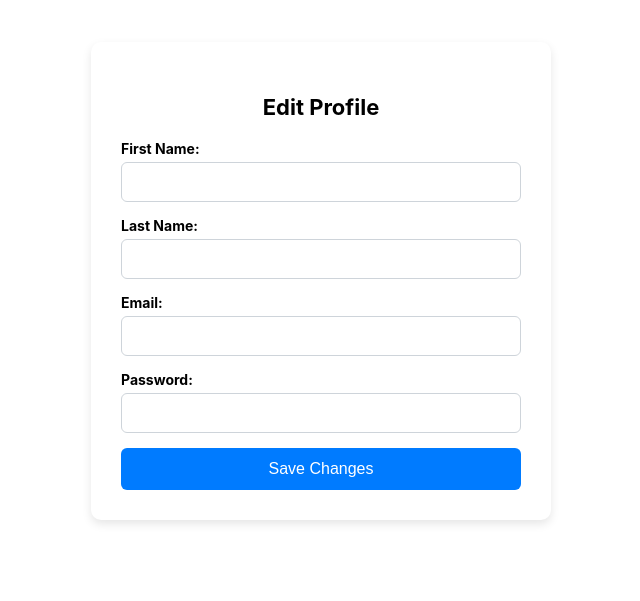
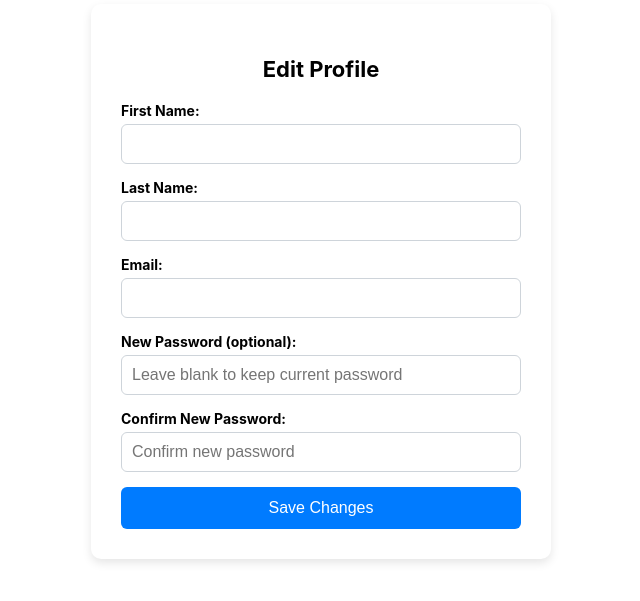
Before and after one commit to Phxtsxkxrn/Inventory-Management, a React (Create React App) app: page /edit-profile in a window 1280 px wide. Shown: the part 139-740 px from the top of the page, without its empty margins (319-959 px from the left). Built offline with nearby package versions, Linux system fonts and the light colour scheme; no server answers; the database is empty.

Commit message:
edit user

```diff
--- a/src/components/EditProfile.js
+++ b/src/components/EditProfile.js
@@ -7,6 +7,7 @@ import { db } from "../services/firebaseConfig";
 import Swal from "sweetalert2";
 import "./EditProfile.css";
 import { useNavigate } from "react-router-dom";
+import { hashPassword, verifyPassword } from "../services/cryptoutils.service";
 
 const schema = yup.object().shape({
   firstName: yup.string().required("First name is required"),
@@ -15,10 +16,16 @@ const schema = yup.object().shape({
     .string()
     .email("Invalid email format")
     .required("Email is required"),
-  password: yup
+  newPassword: yup
     .string()
     .min(6, "Password must be at least 6 characters")
-    .required("Password is required"),
+    .nullable()
+    .transform((value) => (value === "" ? null : value)),
+  passwordConfirmation: yup
+    .string()
+    .nullable()
+    .transform((value) => (value === "" ? null : value))
+    .oneOf([yup.ref("newPassword")], "Passwords must match"),
 });
 
 const EditProfile = () => {
@@ -53,20 +60,54 @@ const EditProfile = () => {
   }, [userEmail, reset]);
 
   const onSubmit = async (data) => {
-    const result = await Swal.fire({
-      title: "Are you sure?",
-      text: "Do you want to update your profile?",
-      icon: "question",
+    // Ask for current password verification first
+    const { value: currentPassword } = await Swal.fire({
+      title: "Verify Your Identity",
+      text: "Please enter your current password to continue",
+      input: "password",
+      inputPlaceholder: "Enter your current password",
       showCancelButton: true,
-      confirmButtonColor: "#3085d6",
-      cancelButtonColor: "#d33",
-      confirmButtonText: "Yes, update it!",
+      confirmButtonText: "Verify and Update",
+      showLoaderOnConfirm: true,
+      inputValidator: (value) => {
+        if (!value) {
+          return "Please enter your current password";
+        }
+      },
     });
 
-    if (result.isConfirmed) {
+    if (!currentPassword) return; // ถ้าผู้ใช้กด cancel
+
     try {
+      // ตรวจสอบรหัสผ่านปัจจุบัน
       const userRef = doc(db, "users", userEmail);
-        await updateDoc(userRef, data);
+      const userSnap = await getDoc(userRef);
+      const userData = userSnap.data();
+
+      const isValid = await verifyPassword(currentPassword, userData.password);
+      if (!isValid) {
+        Swal.fire({
+          icon: "error",
+          title: "Invalid Password",
+          text: "Current password is incorrect",
+        });
+        return;
+      }
+
+      // สร้างข้อมูลที่จะอัพเดท
+      const updateData = {
+        firstName: data.firstName,
+        lastName: data.lastName,
+        email: data.email,
+      };
+
+      // เพิ่มรหัสผ่านใหม่ถ้ามีการกรอก
+      if (data.newPassword) {
+        updateData.password = await hashPassword(data.newPassword);
+      }
+
+      // อัพเดทข้อมูล
+      await updateDoc(userRef, updateData);
 
       Swal.fire({
         icon: "success",
@@ -82,7 +123,6 @@ const EditProfile = () => {
         title: "Error!",
         text: "An error occurred while updating your profile.",
       });
-      }
     }
   };
 
@@ -116,10 +156,30 @@ const EditProfile = () => {
           </div>
 
           <div className="edit-profile-input-group">
-            <label>Password:</label>
-            <input type="password" {...register("password")} />
-            {errors.password && (
-              <span className="error-message">{errors.password.message}</span>
+            <label>New Password (optional):</label>
+            <input
+              type="password"
+              {...register("newPassword")}
+              placeholder="Leave blank to keep current password"
+            />
+            {errors.newPassword && (
+              <span className="error-message">
+                {errors.newPassword.message}
+              </span>
+            )}
+          </div>
+
+          <div className="edit-profile-input-group">
+            <label>Confirm New Password:</label>
+            <input
+              type="password"
+              {...register("passwordConfirmation")}
+              placeholder="Confirm new password"
+            />
+            {errors.passwordConfirmation && (
+              <span className="error-message">
+                {errors.passwordConfirmation.message}
+              </span>
             )}
           </div>
 
```
Lines whose indentation alone changed are shown as unchanged.
